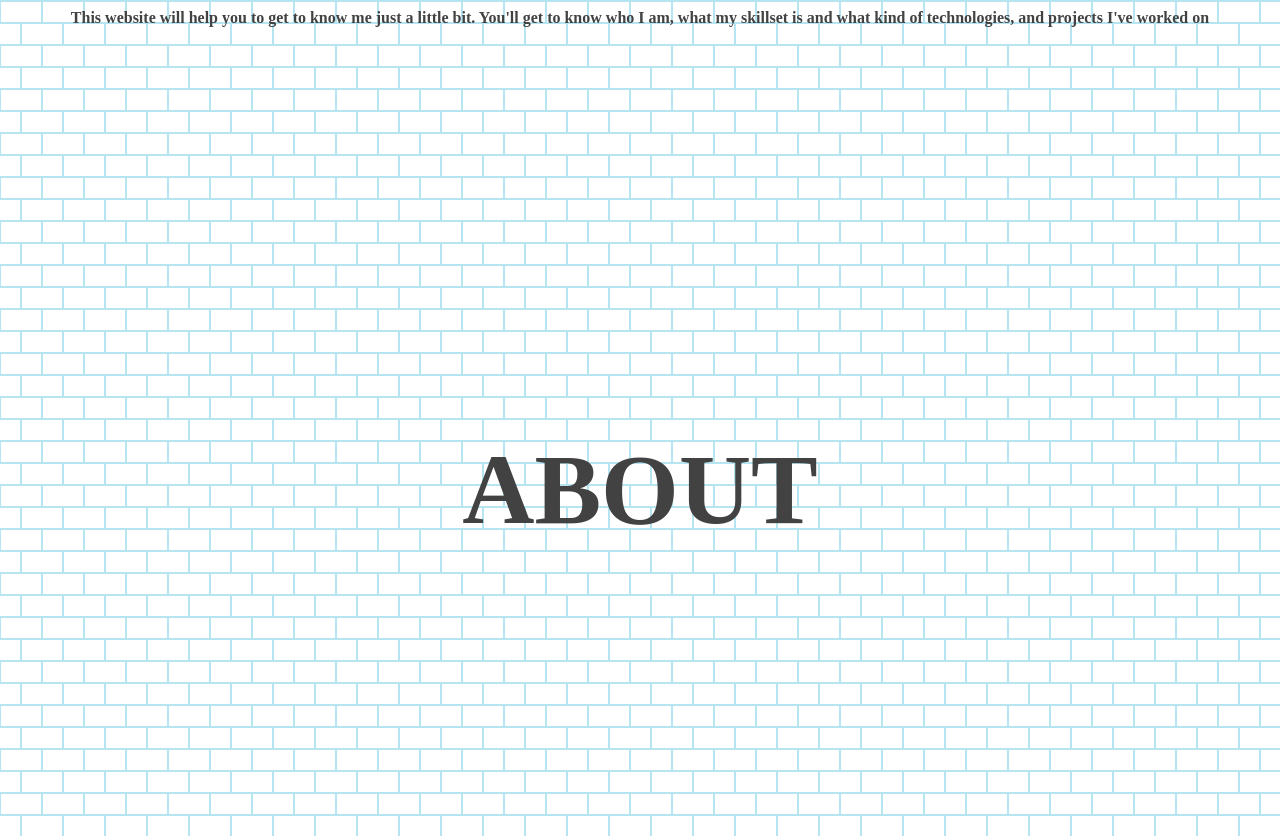
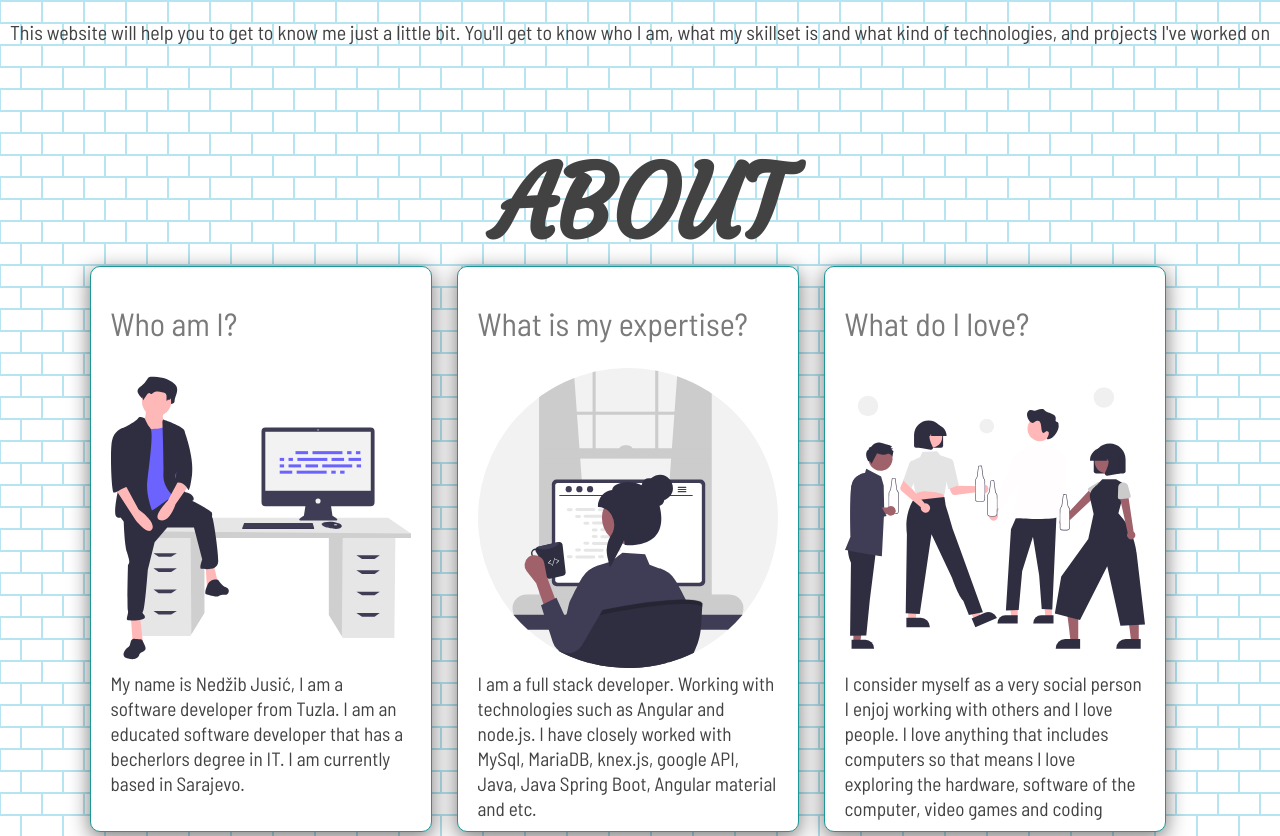
Before and after one commit to nelejusic/Get-to-know-me-app, a plain HTML site: page template/index.html in a window 1280 px wide. Shown: the part 263-1099 px from the top of the page. Drawn offline with nearby package versions, Linux system fonts and the light colour scheme.

Commit message:
Added content to the about me section

```diff
--- a/template/index.html
+++ b/template/index.html
@@ -23,18 +23,45 @@
         <h1>
           My Name is Nedžib
           <h2>Welcome to my Website</h2>
-          <h4 id="intro"></h4>
         </h1>
+        <p style="font-size: 20px" id="intro"></p>
       </div>
     </sction>
     <section id="about">
-        <h1>ABOUT</h1>
+      <h1>ABOUT</h1>
+      <div class="about-container">
+        <div class="image-container">
+          <h2>Who am I?</h2>
+          <img
+            src="img/undraw_feeling_proud_dark.svg"
+            alt="Coder"
+            id="image1"
+          />
+          <div style="overflow-wrap: break-word; width: 100%">
+            <p id="about-me" style="font-size: larger"></p>
+          </div>
+        </div>
+        <div class="image-container">
+          <h2>What is my expertise?</h2>
+          <img src="img/undraw_programmer_light.svg" alt="Coder" id="image2" />
+          <div style="overflow-wrap: break-word; width: 100%">
+            <p id="expertise" style="font-size: larger"></p>
+          </div>
+        </div>
+        <div class="image-container">
+          <h2>What do I love?</h2>
+          <img src="img/undraw_having_fun_light.svg" alt="Coder" id="image3" />
+          <div style="overflow-wrap: break-word; width: 100%">
+            <p id="what-i-love" style="font-size: larger"></p>
+          </div>
+        </div>
+      </div>
     </section>
     <section id="projects">
-        <h1>PROJECTS</h1>
+      <h1>PROJECTS</h1>
     </section>
     <section id="contact">
-        <h1>CONTACT</h1>
+      <h1>CONTACT</h1>
     </section>
 
     <script src="script.js"></script>
--- a/template/script.js
+++ b/template/script.js
@@ -1,3 +1,14 @@
 var intro =
   " This website will help you to get to know me just a little bit. You'll get to know who I am, what my skillset is and what kind of technologies, and projects I've worked on ";
 document.getElementById("intro").innerHTML = intro;
+let aboutMe =
+  "My name is Nedžib Jusić, I am a software developer from Tuzla. I am an educated software developer that has a becherlors degree in IT. I am currently based in Sarajevo. ";
+document.getElementById("about-me").innerHTML = aboutMe;
+
+let expertise =
+  "I am a full stack developer. Working with technologies such as Angular and node.js. I have closely worked with MySql, MariaDB, knex.js, google API, Java, Java Spring Boot, Angular material and etc.";
+
+document.getElementById("expertise").innerHTML = expertise;
+
+let whatILove ="I consider myself as a very social person I enjoj working with others and I love people. I love anything that includes computers so that means I love exploring the hardware, software of the computer, video games and coding";
+document.getElementById("what-i-love").innerHTML  = whatILove
--- a/template/style.css
+++ b/template/style.css
@@ -1,3 +1,4 @@
+@import url('https://fonts.googleapis.com/css2?family=Barlow+Semi+Condensed:wght@400;500&family=Comfortaa:wght@300&family=Courgette&family=Oswald:wght@200&family=Roboto+Condensed:ital,wght@1,300&display=swap');
 :root {
   --primary-color: rgb(255, 92, 92);
   --primary-variant: #ff2d2d;
@@ -18,6 +19,9 @@
   --on-background-alt: rgba(255, 255, 255, 0.7);
   --background: #121212;
 }
+.intro{
+  font-family: Couretaa;
+}
 
 html {
   box-sizing: border-box;
@@ -26,6 +30,8 @@ html {
 }
 
 body {
+  font-family: Barlow Semi Condensed, sans-serif
+  ;
   margin: 0;
   color: var(--on-background);
   background-color: var(--background);
@@ -39,19 +45,21 @@ section {
   align-items: center;
   flex-direction: column;
 }
-
 h1 {
+  font-family: Courgette;
   font-size: 100px;
   margin-bottom: 0;
 }
 
-h2 {
+h2 { font-family: Barlow Semi Condensed, sans-serif;
+  color: var(--on-background-alt);
   font-size: 32px;
   font-weight: normal;
 }
 
 nav {
   z-index: 10;
+  font-family: Oswald, sans-serif;
   position: fixed;
   font-size: 24px;
   letter-spacing: 3px;
@@ -89,7 +97,7 @@ a:focus {
   border-radius: 10px;
   padding: 10px 20px;
   margin-right: 25px;
-  width: auto;
+  width: 300px;
   background: var(--background);
   box-shadow: var(--box-shadow);
 }
```
Also changed, not shown: template/img/undraw_conceptual_idea_dark.svg (deleted), template/img/undraw_conceptual_idea_light.svg (deleted), template/img/undraw_having_fun_dark.svg (added), template/img/undraw_having_fun_light.svg (added), template/img/undraw_programmer_dark.svg (added), template/img/undraw_programmer_light.svg (added), template/img/undraw_proud_coder_dark.svg (deleted), template/img/undraw_proud_coder_light.svg (deleted), template/img/undraw_working_late_re_dark.svg (added), template/img/undraw_working_late_re_light.svg (added).
